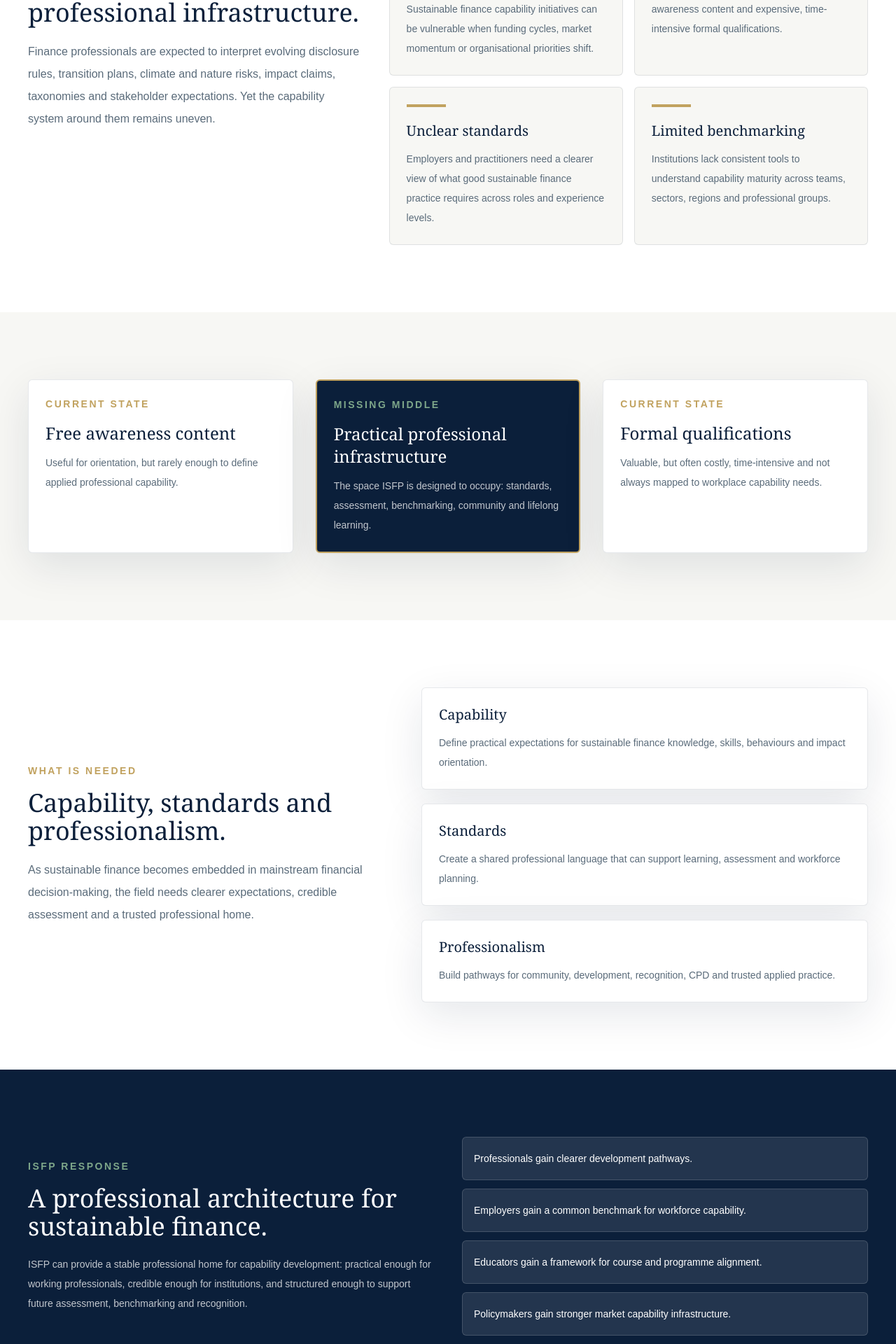
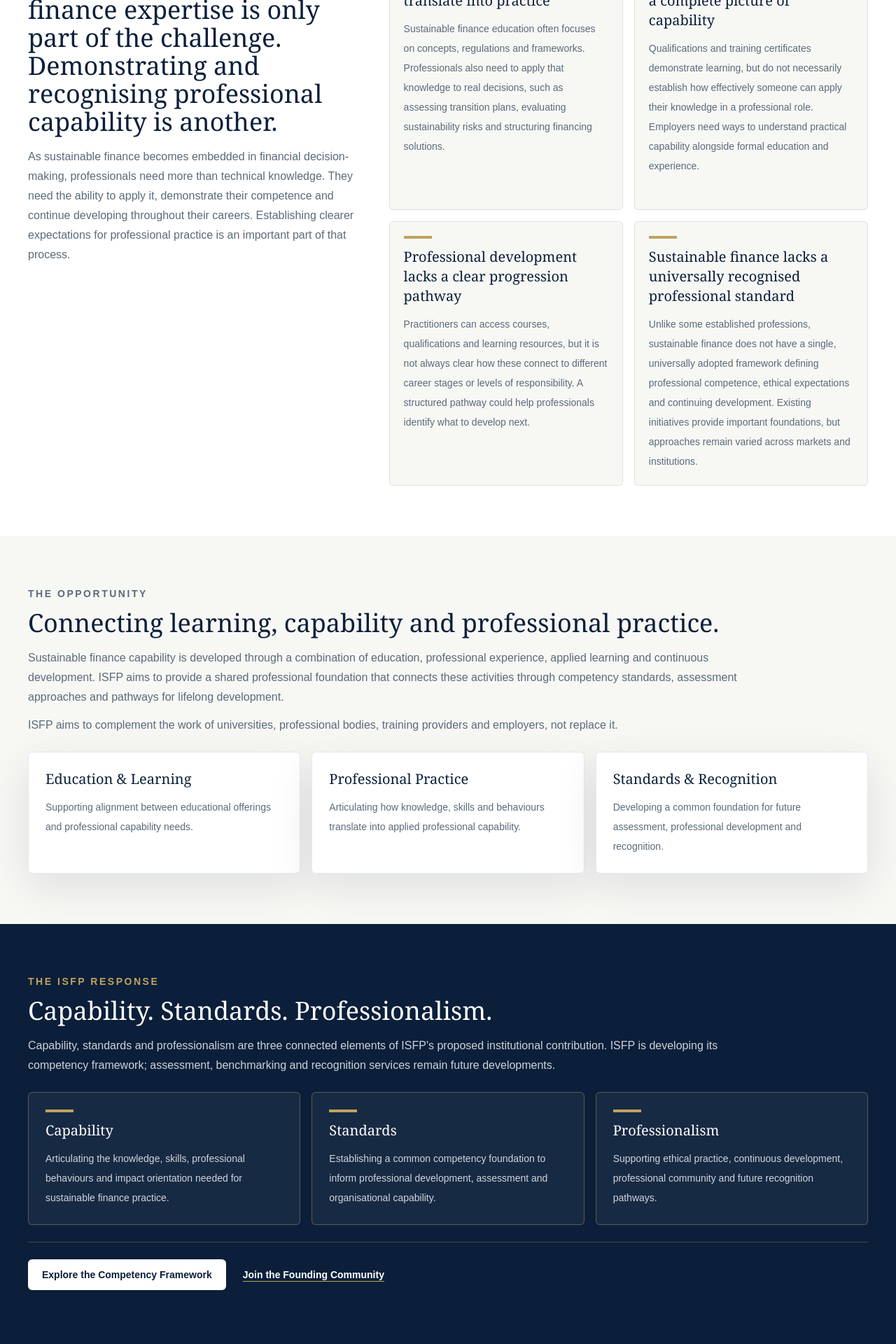
Before and after one commit to isfpnetwork-cpu/isfp-website, a Next.js app: page /why-isfp-exists in a window 1280 px wide. Shown: the part 700-2620 px from the top of the page at 70% size. Built offline with nearby package versions, Linux system fonts and the light colour scheme.

Commit message:
Refine ISFP capability challenge messaging

```diff
--- a/app/why-isfp-exists/page.tsx
+++ b/app/why-isfp-exists/page.tsx
@@ -1,112 +1,114 @@
 import type { Metadata } from "next";
+import Link from "next/link";
+import { ButtonLink } from "@/components/ButtonLink";
 import { Card } from "@/components/Card";
-import { PageHeader } from "@/components/PageHeader";
 import { Section } from "@/components/Section";
 
 export const metadata: Metadata = {
   title: "Why ISFP Exists",
-  description: "The market gap and professional rationale behind the Institute of Sustainable Finance Professionals."
+  description: "The professional rationale for ISFP's development of sustainable finance capability standards, applied learning and future professional pathways."
 };
 
 export default function WhyPage() {
   const challenges = [
-    ["Fragile capability programmes", "Sustainable finance capability initiatives can be vulnerable when funding cycles, market momentum or organisational priorities shift."],
-    ["The missing middle", "Professionals often face a gap between free awareness content and expensive, time-intensive formal qualifications."],
-    ["Unclear standards", "Employers and practitioners need a clearer view of what good sustainable finance practice requires across roles and experience levels."],
-    ["Limited benchmarking", "Institutions lack consistent tools to understand capability maturity across teams, sectors, regions and professional groups."]
+    ["Knowledge does not always translate into practice", "Sustainable finance education often focuses on concepts, regulations and frameworks. Professionals also need to apply that knowledge to real decisions, such as assessing transition plans, evaluating sustainability risks and structuring financing solutions."],
+    ["Qualifications do not provide a complete picture of capability", "Qualifications and training certificates demonstrate learning, but do not necessarily establish how effectively someone can apply their knowledge in a professional role. Employers need ways to understand practical capability alongside formal education and experience."],
+    ["Professional development lacks a clear progression pathway", "Practitioners can access courses, qualifications and learning resources, but it is not always clear how these connect to different career stages or levels of responsibility. A structured pathway could help professionals identify what to develop next."],
+    ["Sustainable finance lacks a universally recognised professional standard", "Unlike some established professions, sustainable finance does not have a single, universally adopted framework defining professional competence, ethical expectations and continuing development. Existing initiatives provide important foundations, but approaches remain varied across markets and institutions."]
+  ];
+
+  const opportunities = [
+    ["Education & Learning", "Supporting alignment between educational offerings and professional capability needs."],
+    ["Professional Practice", "Articulating how knowledge, skills and behaviours translate into applied professional capability."],
+    ["Standards & Recognition", "Developing a common foundation for future assessment, professional development and recognition."]
   ];
 
   const response = [
-    ["Capability", "Define practical expectations for sustainable finance knowledge, skills, behaviours and impact orientation."],
-    ["Standards", "Create a shared professional language that can support learning, assessment and workforce planning."],
-    ["Professionalism", "Build pathways for community, development, recognition, CPD and trusted applied practice."]
+    ["Capability", "Articulating the knowledge, skills, professional behaviours and impact orientation needed for sustainable finance practice."],
+    ["Standards", "Establishing a common competency foundation to inform professional development, assessment and organisational capability."],
+    ["Professionalism", "Supporting ethical practice, continuous development, professional community and future recognition pathways."]
   ];
 
   return (
-    <>
-      <PageHeader eyebrow="Rationale" title="Sustainable finance needs stronger capability infrastructure." description="Capability-building is often fragmented, funding-dependent and uneven across roles, markets and institutions. ISFP is being built to support capability, standards and professionalism." />
+    <div className="[&>section>div]:max-w-[1440px] [&>section>div]:py-12 lg:[&>section>div]:py-[4.5rem]">
+      <Section className="border-b border-navy/10">
+        <p className="mb-4 text-sm font-semibold uppercase tracking-[0.18em] text-slate">The Rationale</p>
+        <h1 className="max-w-4xl font-serif text-4xl leading-tight text-navy sm:text-5xl">
+          Sustainable finance needs stronger capability infrastructure.
+        </h1>
+        <div className="mt-6 max-w-5xl space-y-4 text-lg leading-8 text-slate">
+          <p>
+            As sustainability considerations become increasingly embedded in financial decision-making, professionals face growing expectations around technical knowledge, applied skills, professional judgement and accountability.
+          </p>
+          <p>
+            While education, qualifications and professional development initiatives continue to expand, opportunities remain to strengthen the consistency, accessibility and practical application of sustainable finance capability standards.
+          </p>
+        </div>
+      </Section>
+
       <Section tone="white">
-        <div className="grid gap-10 lg:grid-cols-[0.82fr_1.18fr] lg:items-start">
-          <div>
-            <p className="text-sm font-semibold uppercase tracking-[0.18em] text-gold">The capability gap</p>
-            <h2 className="mt-4 font-serif text-3xl leading-tight text-navy sm:text-4xl">
-              Sustainable finance is growing faster than its professional infrastructure.
+        <div className="grid gap-8 lg:grid-cols-[0.82fr_1.18fr] lg:items-start lg:gap-10">
+          <div className="min-w-0">
+            <p className="text-sm font-semibold uppercase tracking-[0.18em] text-slate">The Capability Challenge</p>
+            <h2 className="mt-3 font-serif text-3xl leading-tight text-navy sm:text-4xl">
+              Developing sustainable finance expertise is only part of the challenge. Demonstrating and recognising professional capability is another.
             </h2>
-            <p className="mt-5 text-base leading-8 text-slate">
-              Finance professionals are expected to interpret evolving disclosure rules, transition plans, climate and nature risks, impact claims, taxonomies and stakeholder expectations. Yet the capability system around them remains uneven.
+            <p className="mt-4 text-base leading-7 text-slate">
+              As sustainable finance becomes embedded in financial decision-making, professionals need more than technical knowledge. They need the ability to apply it, demonstrate their competence and continue developing throughout their careers. Establishing clearer expectations for professional practice is an important part of that process.
             </p>
           </div>
-          <div className="grid gap-4 sm:grid-cols-2">
+          <div className="grid gap-4 sm:auto-rows-fr sm:grid-cols-2">
             {challenges.map(([title, body]) => (
-              <article key={title} className="rounded-md border border-navy/10 bg-ivory p-6">
-                <div className="mb-5 h-1 w-14 bg-gold" />
-                <h3 className="font-serif text-xl text-navy">{title}</h3>
+              <article key={title} className="min-w-0 rounded-md border border-navy/10 bg-ivory p-5">
+                <div aria-hidden="true" className="mb-3 h-1 w-10 bg-gold" />
+                <h3 className="font-serif text-xl leading-7 text-navy">{title}</h3>
                 <p className="mt-3 text-sm leading-7 text-slate">{body}</p>
               </article>
             ))}
           </div>
         </div>
       </Section>
+
       <Section>
-        <div className="grid gap-8 lg:grid-cols-3">
-          <div className="rounded-md border border-navy/10 bg-white p-6 shadow-soft">
-            <p className="text-sm font-semibold uppercase tracking-[0.18em] text-gold">Current state</p>
-            <h2 className="mt-4 font-serif text-2xl text-navy">Free awareness content</h2>
-            <p className="mt-3 text-sm leading-7 text-slate">Useful for orientation, but rarely enough to define applied professional capability.</p>
-          </div>
-          <div className="rounded-md border-2 border-gold bg-navy p-6 text-white shadow-soft">
-            <p className="text-sm font-semibold uppercase tracking-[0.18em] text-sage">Missing middle</p>
-            <h2 className="mt-4 font-serif text-2xl">Practical professional infrastructure</h2>
-            <p className="mt-3 text-sm leading-7 text-white/75">The space ISFP is designed to occupy: standards, assessment, benchmarking, community and lifelong learning.</p>
-          </div>
-          <div className="rounded-md border border-navy/10 bg-white p-6 shadow-soft">
-            <p className="text-sm font-semibold uppercase tracking-[0.18em] text-gold">Current state</p>
-            <h2 className="mt-4 font-serif text-2xl text-navy">Formal qualifications</h2>
-            <p className="mt-3 text-sm leading-7 text-slate">Valuable, but often costly, time-intensive and not always mapped to workplace capability needs.</p>
-          </div>
+        <p className="text-sm font-semibold uppercase tracking-[0.18em] text-slate">The Opportunity</p>
+        <h2 className="mt-3 font-serif text-3xl leading-tight text-navy sm:text-4xl">
+          Connecting learning, capability and professional practice.
+        </h2>
+        <p className="mt-4 max-w-5xl text-base leading-7 text-slate">
+          Sustainable finance capability is developed through a combination of education, professional experience, applied learning and continuous development. ISFP aims to provide a shared professional foundation that connects these activities through competency standards, assessment approaches and pathways for lifelong development.
+        </p>
+        <p className="mt-3 max-w-5xl text-base leading-7 text-slate">
+          ISFP aims to complement the work of universities, professional bodies, training providers and employers, not replace it.
+        </p>
+        <div className="mt-6 grid gap-4 md:auto-rows-fr md:grid-cols-3">
+          {opportunities.map(([title, body]) => (
+            <Card key={title} title={title}>{body}</Card>
+          ))}
         </div>
       </Section>
-      <Section tone="white">
-        <div className="grid gap-10 lg:grid-cols-[0.9fr_1.1fr] lg:items-center">
-          <div>
-            <p className="text-sm font-semibold uppercase tracking-[0.18em] text-gold">What is needed</p>
-            <h2 className="mt-4 font-serif text-3xl leading-tight text-navy sm:text-4xl">
-              Capability, standards and professionalism.
-            </h2>
-            <p className="mt-5 text-base leading-8 text-slate">
-              As sustainable finance becomes embedded in mainstream financial decision-making, the field needs clearer expectations, credible assessment and a trusted professional home.
-            </p>
-          </div>
-          <div className="grid gap-5">
-            {response.map(([title, body]) => (
-              <Card key={title} title={title}>{body}</Card>
-            ))}
-          </div>
+
+      <Section tone="navy">
+        <p className="text-sm font-semibold uppercase tracking-[0.18em] text-gold">The ISFP Response</p>
+        <h2 className="mt-3 font-serif text-3xl leading-tight sm:text-4xl">Capability. Standards. Professionalism.</h2>
+        <p className="mt-4 max-w-5xl text-base leading-7 text-white/80">
+          Capability, standards and professionalism are three connected elements of ISFP&apos;s proposed institutional contribution. ISFP is developing its competency framework; assessment, benchmarking and recognition services remain future developments.
+        </p>
+        <div className="mt-6 grid gap-4 md:auto-rows-fr md:grid-cols-3">
+          {response.map(([title, body]) => (
+            <article key={title} className="min-w-0 rounded-md border border-gold/40 bg-white/5 p-6">
+              <div aria-hidden="true" className="mb-3 h-1 w-10 bg-gold" />
+              <h3 className="font-serif text-xl leading-7 text-white">{title}</h3>
+              <p className="mt-3 text-sm leading-7 text-white/80">{body}</p>
+            </article>
+          ))}
+        </div>
+        <div className="mt-6 flex flex-col items-start gap-4 border-t border-gold/30 pt-6 sm:flex-row sm:items-center sm:gap-6">
+          <ButtonLink href="/competency-framework" variant="light">Explore the Competency Framework</ButtonLink>
+          <Link href="/founding-community" className="focus-ring rounded-sm text-sm font-semibold text-white underline decoration-gold underline-offset-4">
+            Join the Founding Community
+          </Link>
         </div>
       </Section>
-      <Section tone="navy">
-        <div className="grid gap-10 lg:grid-cols-[1fr_1fr] lg:items-center">
-          <div>
-            <p className="text-sm font-semibold uppercase tracking-[0.18em] text-sage">ISFP response</p>
-            <h2 className="mt-4 font-serif text-3xl leading-tight sm:text-4xl">A professional architecture for sustainable finance.</h2>
-            <p className="mt-5 text-sm leading-7 text-white/75">
-              ISFP can provide a stable professional home for capability development: practical enough for working professionals, credible enough for institutions, and structured enough to support future assessment, benchmarking and recognition.
-            </p>
-          </div>
-          <div className="grid gap-3">
-            {[
-              "Professionals gain clearer development pathways.",
-              "Employers gain a common benchmark for workforce capability.",
-              "Educators gain a framework for course and programme alignment.",
-              "Policymakers gain stronger market capability infrastructure."
-            ].map((benefit) => (
-              <div key={benefit} className="rounded-md border border-white/15 bg-white/10 p-4 text-sm leading-7 text-white">
-                {benefit}
-              </div>
-            ))}
-          </div>
-        </div>
-      </Section>
-    </>
+    </div>
   );
 }
```
